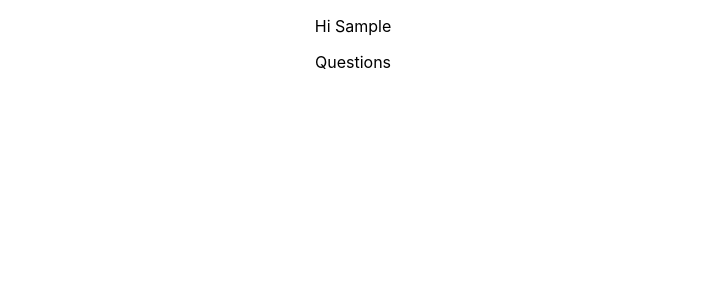
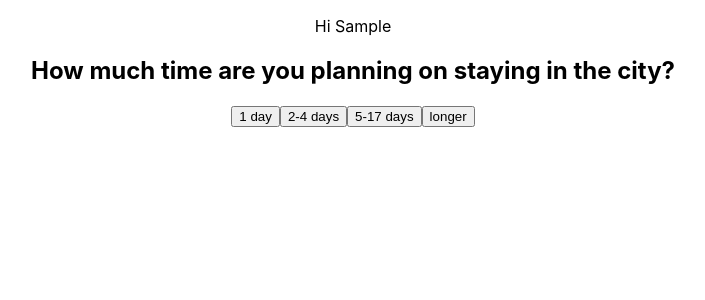
Before and after one commit to Efefefef/ninebarc-andrei-frontend-assignment, a React (Create React App) app: page / in a window 1280 px wide. Both pictures are taken after typing "Sample" into the empty fields and a click on the input "Submit". Shown: the top 300 px of the page, without its empty margins (287-992 px from the left). Built offline with nearby package versions, Linux system fonts and the light colour scheme.

Commit message:
Implement Steps

```diff
--- a/src/App.jsx
+++ b/src/App.jsx
@@ -5,14 +5,20 @@ import Steps from './components/Steps';
 
 function App() {
   const [username, setUsername] = useState(null);
-  // const [progress, setProgress] = useState(null);
+  const [currentStep, setCurrentStep] = useState(0);
+  const [progress, setProgress] = useState([null, null, null]);
 
   return (
     <div className="App">
       { username ? (
         <>
           <p>Hi { username }</p>
-          <Steps />
+          <Steps
+            currentStep={currentStep}
+            setCurrentStep={setCurrentStep}
+            progress={progress}
+            setProgress={setProgress}
+          />
         </>
       ) : (
         <Welcome onChange={setUsername} />
--- a/src/components/Steps.jsx
+++ b/src/components/Steps.jsx
@@ -1,5 +1,50 @@
 import React from "react";
 
-export default function Steps() {
-  return <div className="steps">Questions</div>;
+const STEPS = {
+  '0' : {
+    question: 'How much time are you planning on staying in the city?',
+    answers: [
+      '1 day',
+      '2-4 days',
+      '5-17 days',
+      'longer'
+    ]
+  },
+  '1': {
+    question: 'How many rides do you expect per day?',
+    answers: [
+      '1',
+      '2',
+      '3',
+      'more'
+    ]
+  },
+  '2': {
+    question: 'Where do you plan to ride?',
+    answers: [
+      'Just short rides ( 3 U/S-bahn stops or 6 bus/tram stops )',
+      'Inside the city ( AB area )',
+      'From-to outside the city ( ABC area )'
+    ]
+  }
 }
+
+
+export default function Steps({ currentStep, setCurrentStep, progress, setProgress}) {
+  const handleClick = (index) => {
+    progress[currentStep] = index;
+    setProgress(progress);
+    setCurrentStep(currentStep += 1);
+  }
+
+  return (
+    <div className="steps">
+      <h2>
+        {STEPS[currentStep].question}
+      </h2>
+      {STEPS[currentStep].answers.map((answer, index) => (
+        <button key={index} onClick={() => handleClick(index)}>{answer}</button>
+      ))}
+    </div>
+  );
+}
```
